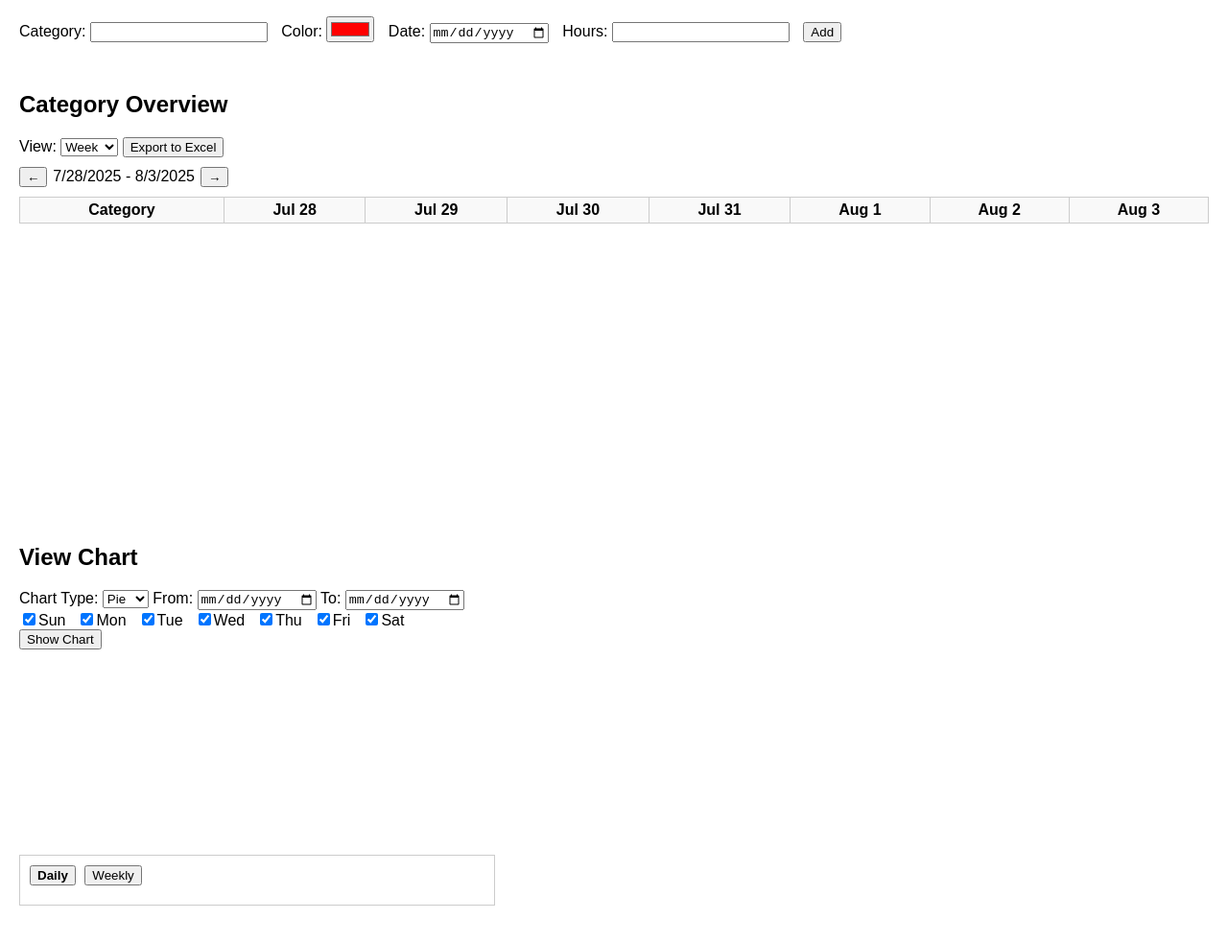
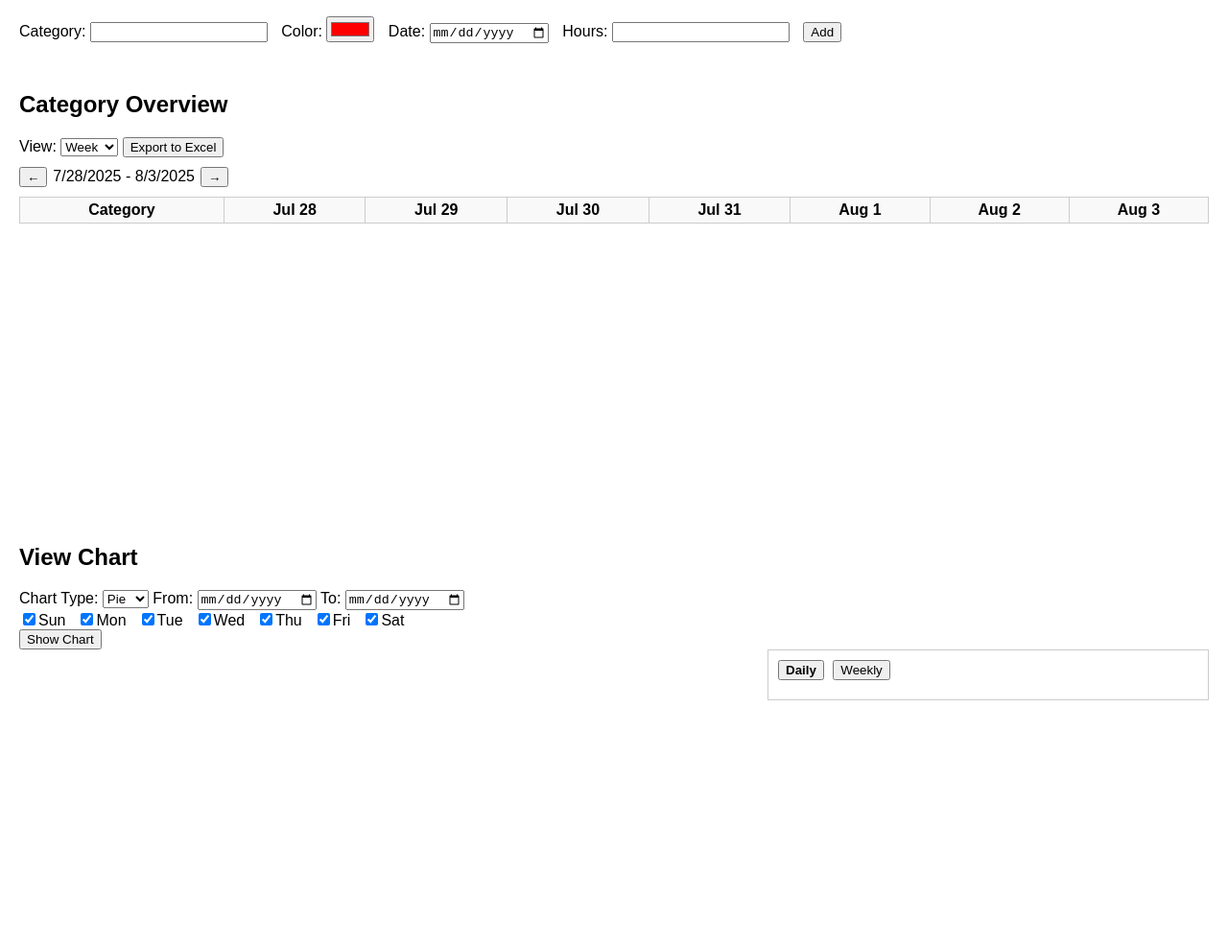
Before and after one commit to MrDman1/time-tracker-app, a plain HTML site: page index.html in a window 1280 px wide. Shown: the part 111-1094 px from the top of the page at 96% size. Drawn offline with nearby package versions, Linux system fonts and the light colour scheme.

Commit message:
Improve layout and ensure categories

```diff
--- a/index.html
+++ b/index.html
@@ -64,7 +64,7 @@
     <button id="show-chart">Show Chart</button>
 <div id="chart-goal-container">
   <div id="chart-container">
-    <canvas id="chart" width="400" height="200"></canvas>
+    <canvas id="chart"></canvas>
   </div>
   <div id="goal-panel">
     <div id="goal-toggle">
--- a/script.js
+++ b/script.js
@@ -28,6 +28,11 @@
   let categoryColors = JSON.parse(localStorage.getItem('categoryColors') || '{}');
   let categoryList = JSON.parse(localStorage.getItem('categoryList') || '[]');
   let goals = JSON.parse(localStorage.getItem('goals') || '{"daily":{},"weekly":{}}');
+
+  // ensure category list includes all categories found in saved entries
+  const allCategories = [...new Set(entries.map(e => e.category))];
+  const merged = new Set(categoryList.concat(allCategories));
+  categoryList = Array.from(merged);
 
   function saveColors() {
     localStorage.setItem('categoryColors', JSON.stringify(categoryColors));
--- a/styles.css
+++ b/styles.css
@@ -106,14 +106,17 @@ canvas {
   display: flex;
   flex-wrap: wrap;
   gap: 10px;
+  align-items: flex-start;
 }
 
 #chart-container {
-  flex: 0 0 60%;
+  flex: 1 1 60%;
+  min-width: 250px;
 }
 
 #goal-panel {
-  flex: 0 0 40%;
+  flex: 1 1 35%;
+  min-width: 200px;
   border: 1px solid #ccc;
   padding: 10px;
   box-sizing: border-box;
@@ -172,7 +175,7 @@ canvas {
 }
 
 #chart {
-  max-width: 400px;
+  max-width: 100%;
 }
 
 @media (max-width: 600px) {
```
